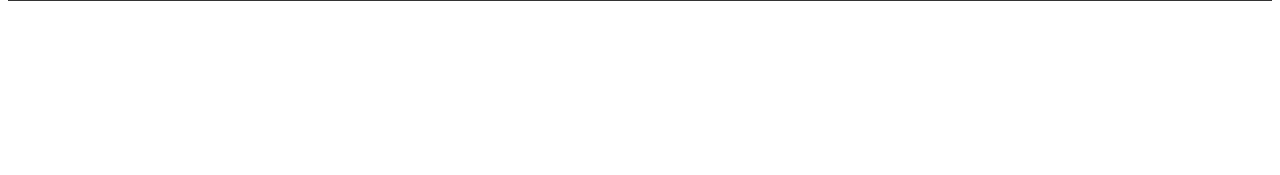
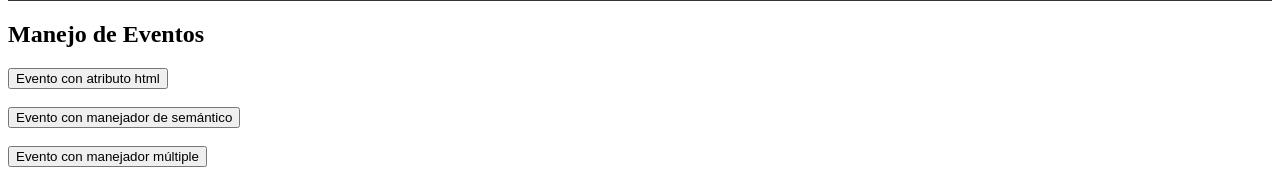
Before and after one commit to Chrisxavix/JavaScript_DOM, a plain HTML site: page index.html in a window 1280 px wide. Shown: the part 882-1057 px from the top of the page. Before the commit the page ends 891 px from the top, so only its background shows below. Drawn offline with Linux system fonts and the light colour scheme; a script that the page names is missing.

Commit message:
chore: eventos

```diff
--- a/index.html
+++ b/index.html
@@ -66,6 +66,17 @@
     </template>
     <!-- 9) ------------- Templates HTML -->
 
+    <!-- 1) ------ Eventos (domEventos) ------------ -->
+    <h2>Manejo de Eventos</h2>
+    <button onclick="saludar()">Evento con atributo html</button>
+    <br>
+    <br>
+    <button id="evento-semantico">Evento con manejador de semántico</button>
+    <br>
+    <br>
+    <button id="evento-multiple">Evento con manejador múltiple</button>
+    <!-- 1) ------ Eventos (domEventos) ------------ -->
+
     <script src="dom.js"></script>
     <script src="domEventos.js"></script>
 </body>
```
Also changed, not shown: domEventos.js (added, +52 -0 lines).
